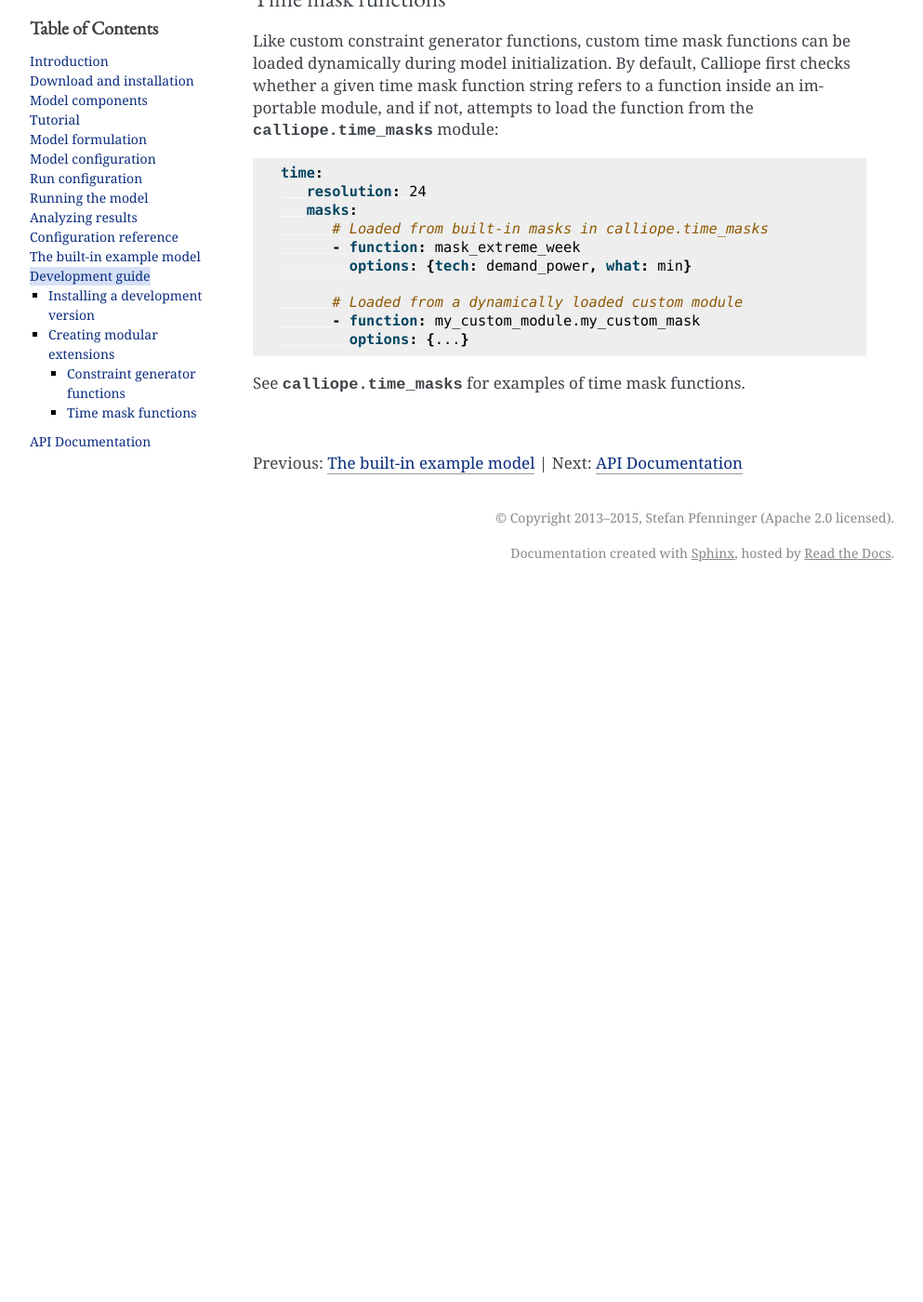
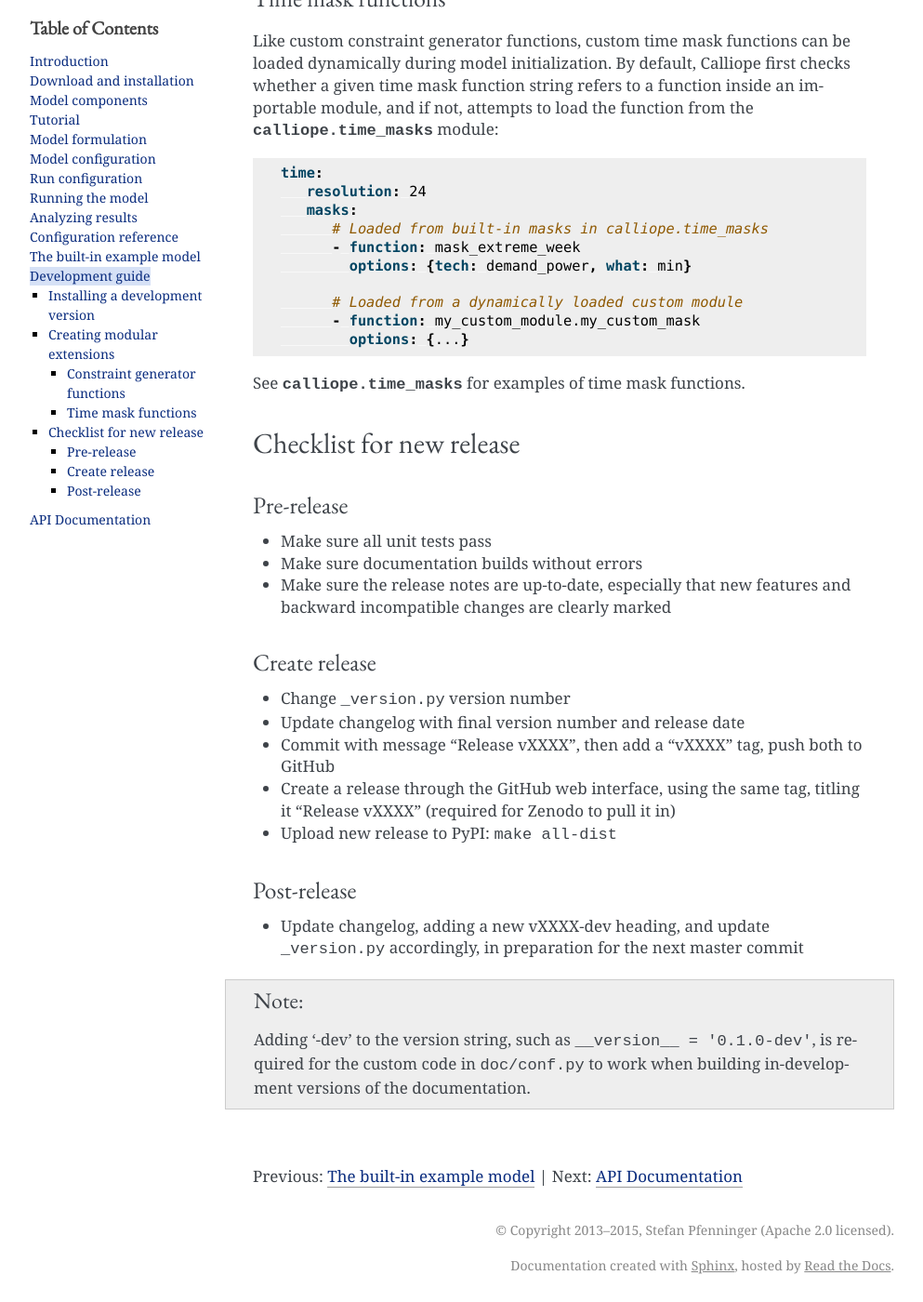
Before and after one commit to calliope-project/calliope, a Sphinx documentation site: the page built from doc/user/develop.rst, in a window 1280 px wide and 1400 px high, scrolled down 1322 px. Shown: the whole window at 93% size, without its empty margins (148-1141 px from the left). Built offline with Sphinx 7.4.7, drawn with Linux system fonts in a browser that asks for light colours; pages that are not in the unit, such as notebooks, are missing from menus; before the commit the page ends 1956 px from its top, so only the background shows below that.

Commit message:
Add release checklist to docs

```diff
--- a/doc/user/develop.rst
+++ b/doc/user/develop.rst
@@ -68,3 +68,30 @@ Like custom constraint generator functions, custom time mask functions can be lo
            options: {...}
 
 See :mod:`calliope.time_masks` for examples of time mask functions.
+
+-------------------------
+Checklist for new release
+-------------------------
+
+Pre-release
+-----------
+
+* Make sure all unit tests pass
+* Make sure documentation builds without errors
+* Make sure the release notes are up-to-date, especially that new features and backward incompatible changes are clearly marked
+
+Create release
+--------------
+
+* Change ``_version.py`` version number
+* Update changelog with final version number and release date
+* Commit with message "Release vXXXX", then add a "vXXXX" tag, push both to GitHub
+* Create a release through the GitHub web interface, using the same tag, titling it "Release vXXXX" (required for Zenodo to pull it in)
+* Upload new release to PyPI: ``make all-dist``
+
+Post-release
+------------
+
+* Update changelog, adding a new vXXXX-dev heading, and update ``_version.py`` accordingly, in preparation for the next master commit
+
+.. Note:: Adding '-dev' to the version string, such as ``__version__ = '0.1.0-dev'``, is required for the custom code in ``doc/conf.py`` to work when building in-development versions of the documentation.
```
